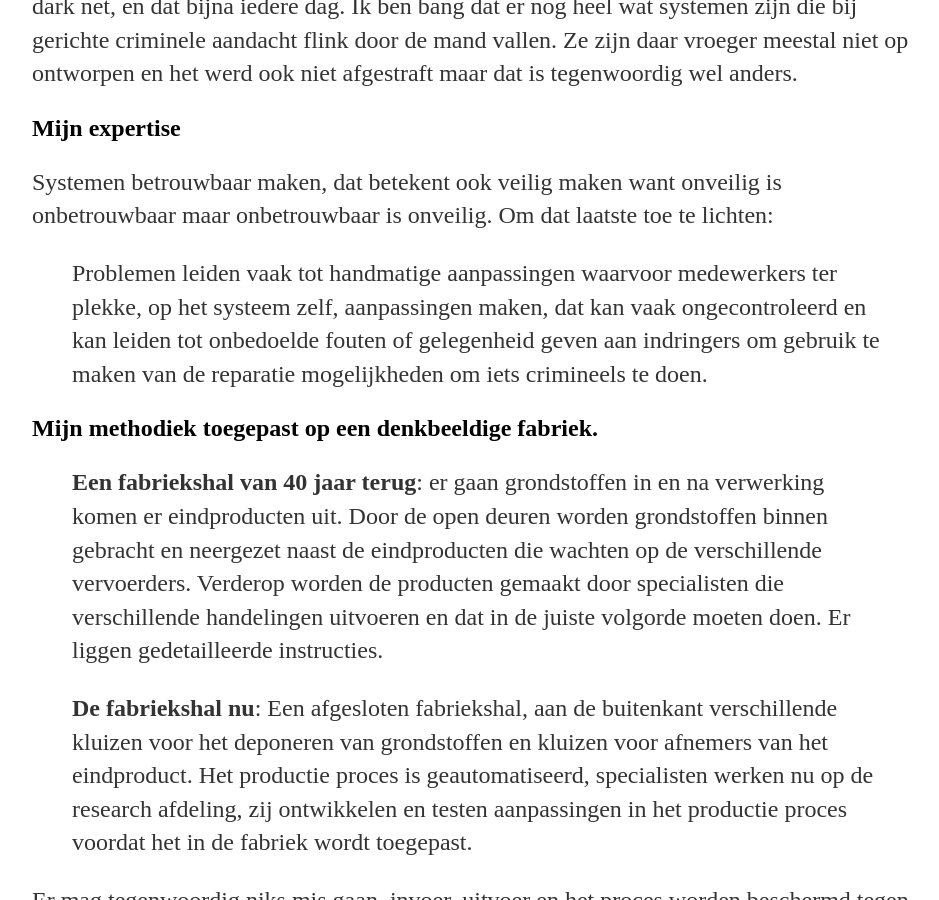
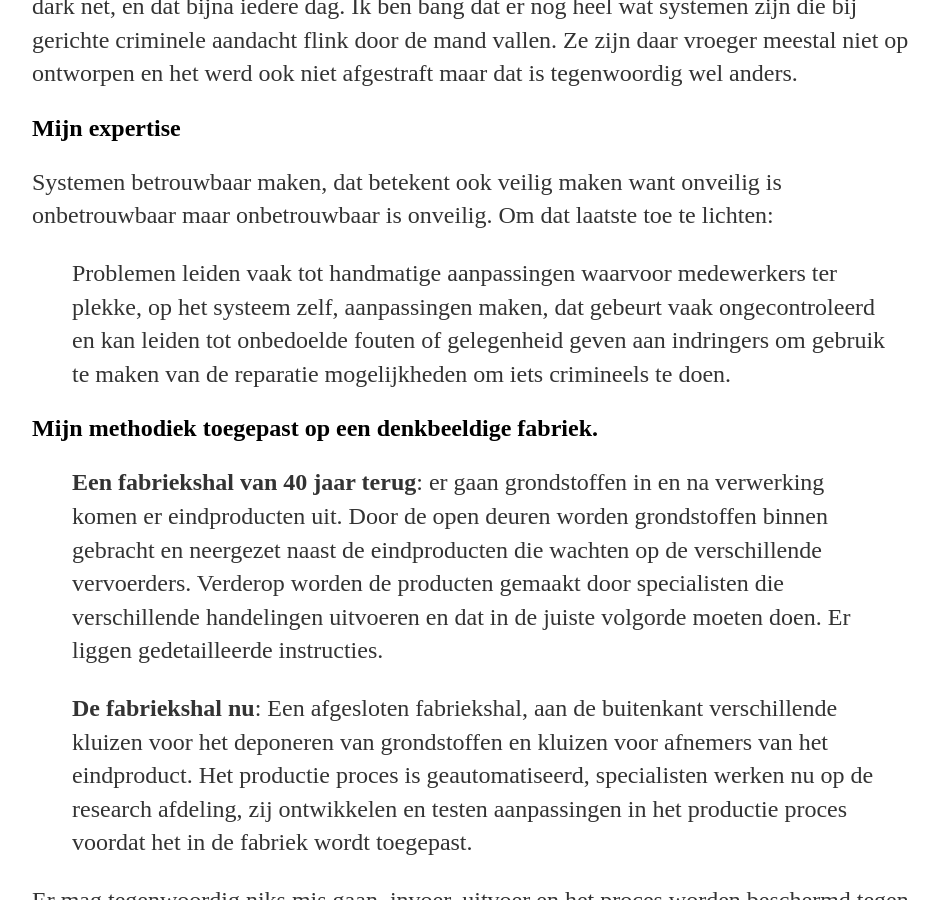
Before and after one commit to paedelm/paedelm.github.io, a Jekyll site: the page built from _posts/2021-04-23-Reden-van mijn-zelfstandigheid.md, in a window 1280 px wide and 900 px high, scrolled down 438 px. Shown: the whole window, without its empty margins (160-1099 px from the left). Built offline with Jekyll 4.4.1, drawn with Linux system fonts in a browser that asks for light colours; some of the changed text lies outside the part shown.

Commit message:
link aangepast

```diff
--- a/_posts/2021-04-23-Reden-van mijn-zelfstandigheid.md
+++ b/_posts/2021-04-23-Reden-van mijn-zelfstandigheid.md
@@ -11,7 +11,7 @@ date: 2020-04-22
 ## Mijn expertise
 
   Systemen betrouwbaar maken, dat betekent ook veilig maken want onveilig is onbetrouwbaar maar onbetrouwbaar is onveilig. Om dat laatste toe te lichten:
-  > Problemen leiden vaak tot handmatige aanpassingen waarvoor medewerkers ter plekke, op het systeem zelf, aanpassingen maken, dat kan vaak ongecontroleerd en kan leiden tot onbedoelde fouten of gelegenheid geven aan indringers om gebruik te maken van de reparatie mogelijkheden om iets crimineels te doen.
+  > Problemen leiden vaak tot handmatige aanpassingen waarvoor medewerkers ter plekke, op het systeem zelf, aanpassingen maken, dat gebeurt vaak ongecontroleerd en kan leiden tot onbedoelde fouten of gelegenheid geven aan indringers om gebruik te maken van de reparatie mogelijkheden om iets crimineels te doen.
 
 ## Mijn methodiek toegepast op een denkbeeldige fabriek.
 > **Een fabriekshal van 40 jaar terug**: er gaan grondstoffen in en na verwerking komen er eindproducten uit. Door de open deuren worden grondstoffen binnen gebracht en neergezet naast de eindproducten die wachten op de verschillende vervoerders. Verderop worden de producten gemaakt door specialisten die verschillende handelingen uitvoeren en dat in de juiste volgorde moeten doen. Er liggen gedetailleerde instructies.
@@ -78,7 +78,7 @@ Er mag tegenwoordig niks mis gaan, invoer, uitvoer en het proces worden bescherm
 
 
 ## Beveiligd uitvoeren:
-> Weet jij hoelang het duurt voordat je erachter komt dat er een script (shell, python nodejs etc..) is aangepast? Daar moest ik aan denken, toevallig is het ook kort geleden [**gebeurd**] (https://tweakers.net/nieuws/180646/criminelen-stalen-inloggegevens-van-ontwikkelaars-via-devtool-bash-uploader.html)
+> Weet jij hoelang het duurt voordat je erachter komt dat er een script (shell, python nodejs etc..) is aangepast? Daar moest ik aan denken, toevallig is het ook kort geleden [**gebeurd**](https://tweakers.net/nieuws/180646/criminelen-stalen-inloggegevens-van-ontwikkelaars-via-devtool-bash-uploader.html)
 
 
 Hoe mooi ook zo'n "Beheer vanuit Git" systeem als je zo de scripts kan aanpassen, werkt het niet. Mijn antwoord daarop is: versleutel de configuratie en zorg ervoor dat je het script nergens opslaat, indien toch nodig, kan het er vlak van te voren opgezet worden en na draaien worden verwijderd, telkens weer.
```
